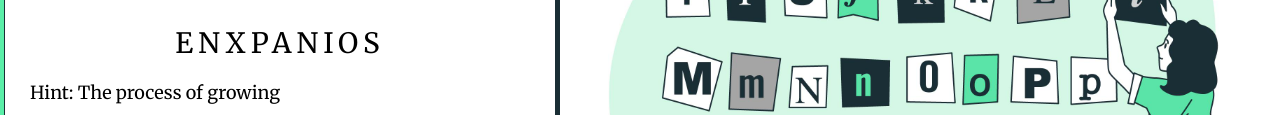
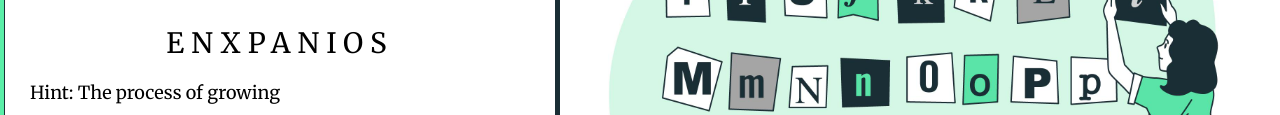
Before and after one commit to lev-29/scramble, a plain HTML site: page index.html in a window 1280 px wide. Shown: the part 279-394 px from the top of the page. Drawn offline with Linux system fonts and the light colour scheme.

Commit message:
Updated CSS

```diff
--- a/scramble.css
+++ b/scramble.css
@@ -44,7 +44,7 @@ body{
     font-size: 28px;
     text-transform: uppercase;
     margin-bottom: 20px;
-    letter-spacing: 5px;
+    letter-spacing: 7px;
 }
 
 .content .des{
```
